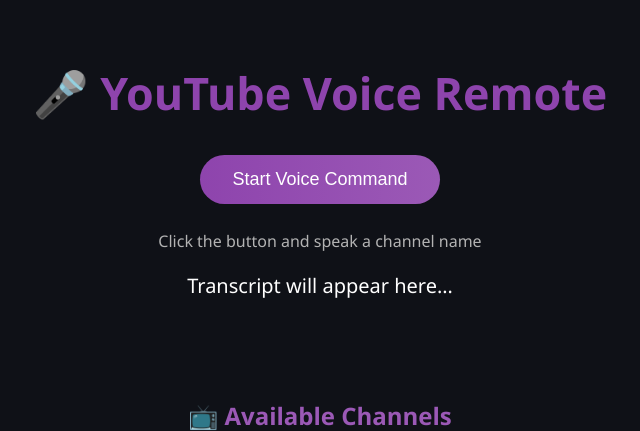
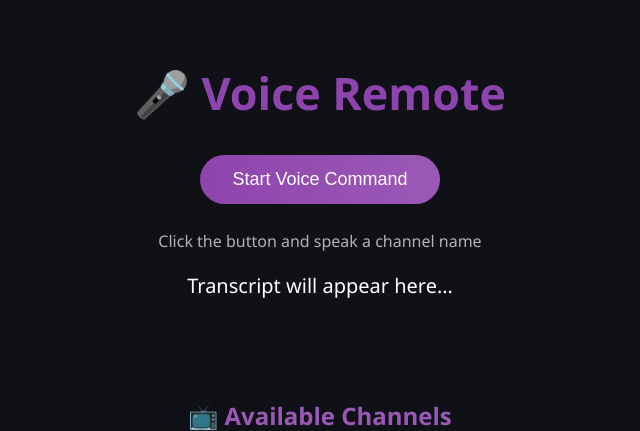
Before and after one commit to kaushal380/Ai-remote, a Flask app: page / in a window 1280 px wide. Shown: the top 431 px of the page, without its empty margins (320-960 px from the left). Run offline with Flask 3, Linux system fonts and the light colour scheme.

Commit message:
updated titie

```diff
--- a/templates/index.html
+++ b/templates/index.html
@@ -2,7 +2,7 @@
 <html lang="en">
 <head>
   <meta charset="UTF-8" />
-  <title>YouTube Voice Remote</title>
+  <title>Voice Remote</title>
   <meta name="viewport" content="width=device-width, initial-scale=1.0" />
   <style>
     :root {
@@ -140,7 +140,7 @@
 </head>
 <body>
 
-  <h1>🎤 YouTube Voice Remote</h1>
+  <h1>🎤 Voice Remote</h1>
 
   <button class="btn" onclick="startRecognition()">Start Voice Command</button>
   <div id="status">Click the button and speak a channel name</div>
```
